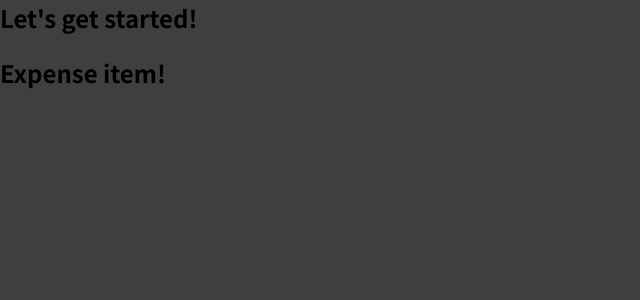
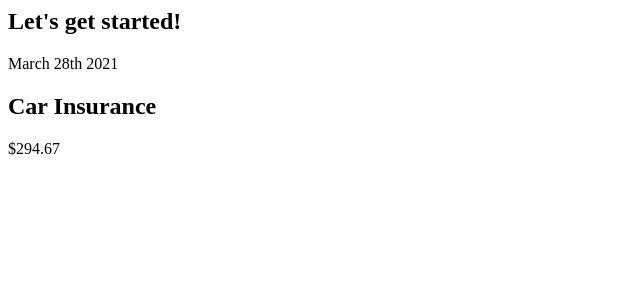
Before and after one commit to ajiajith001/react-tranining-expensive-tracker, a React (Create React App) app: page / in a window 1280 px wide. Shown: the top 300 px of the page, without its empty margins (0-640 px from the left). Built offline with nearby package versions, Linux system fonts and the light colour scheme.

Commit message:
Added some dummy values to ExpensiveItem component

```diff
--- a/src/App.js
+++ b/src/App.js
@@ -1,6 +1,5 @@
 import React from 'react';
 import ExpenseItem from './components/ExpenseItem';
-import './style.css';
 
 function App() {
   return (
--- a/src/components/ExpenseItem.js
+++ b/src/components/ExpenseItem.js
@@ -1,7 +1,15 @@
 import React from 'react';
 
 function ExpenseItem() {
-  return <h2>Expense item!</h2>;
+  return (
+    <div>
+      <div>March 28th 2021</div>
+      <div>
+        <h2>Car Insurance</h2>
+        <div>$294.67</div>
+      </div>
+    </div>
+  );
 }
 
 export default ExpenseItem;
```
